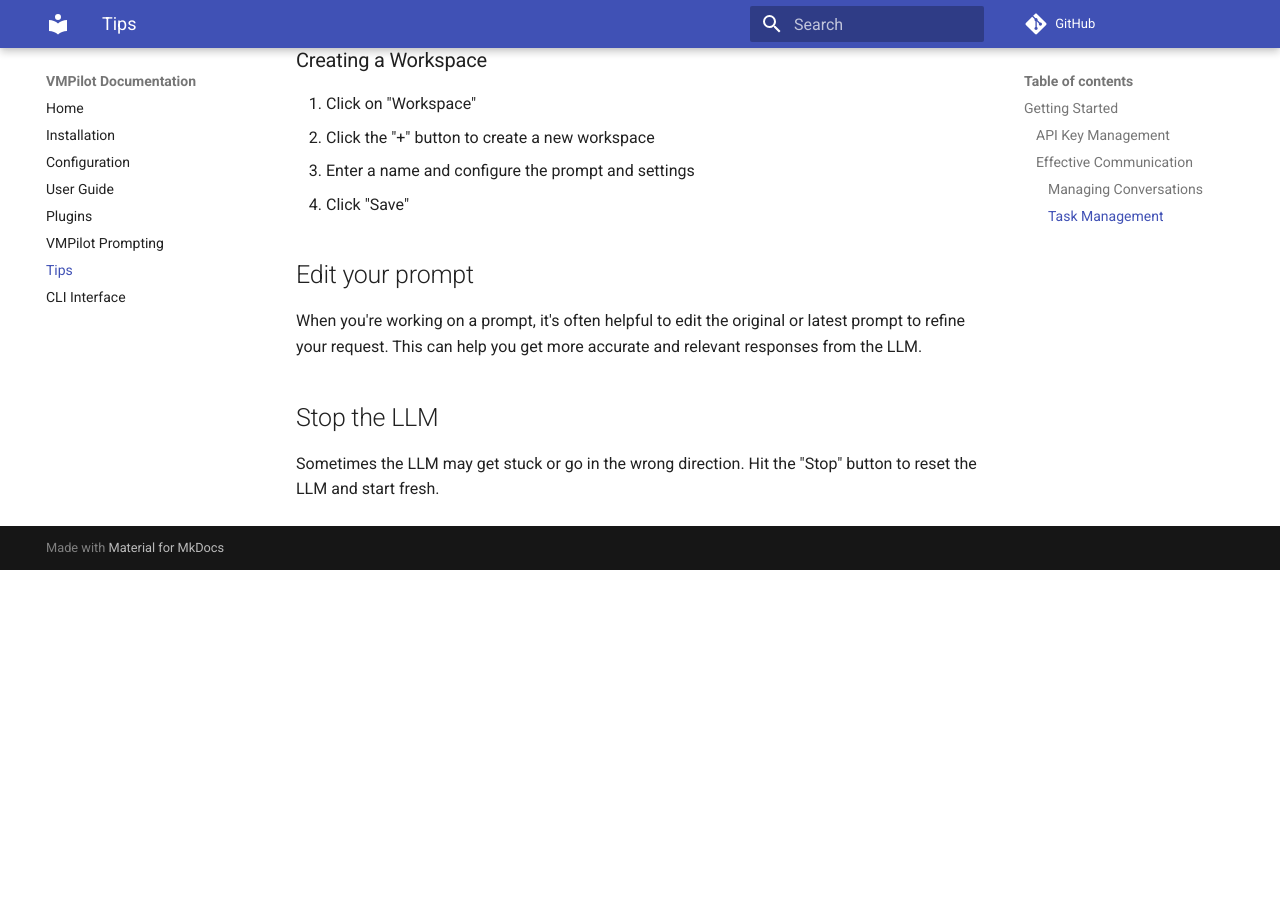
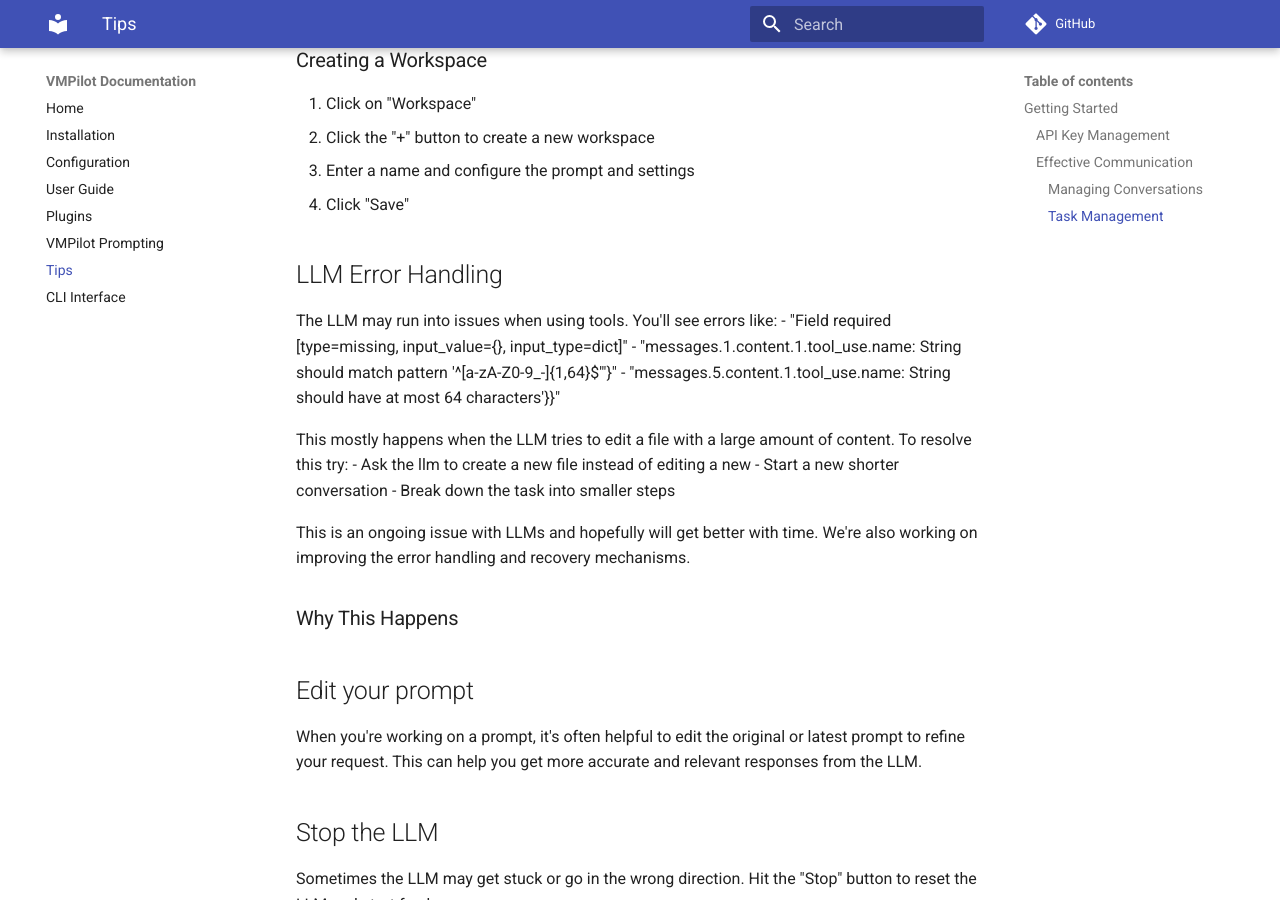
Before and after one commit to drorm/vmpilot, an MkDocs documentation site: the page built from docs/source/tips.md, in a window 1280 px wide and 900 px high, scrolled down 938 px. Built offline with MkDocs 1.6.1 and Material for MkDocs 9.7.7, drawn with Linux system fonts in a browser that asks for light colours; comment, search, counter and statistics services are not loaded; before the commit the page ends 1508 px from its top, so only the background shows below that.

Commit message:
Add section on LLM error handling to tips.md and introduce new.md file

```diff
--- a/docs/source/tips.md
+++ b/docs/source/tips.md
@@ -47,6 +47,22 @@ When setting up a workspace prompt, include:
 3. Enter a name and configure the prompt and settings
 4. Click "Save"
 
+## LLM Error Handling
+
+The LLM may run into issues when using tools. You'll see errors like:
+- "Field required [type=missing, input_value={}, input_type=dict]"
+- "messages.1.content.1.tool_use.name: String should match pattern '^[a-zA-Z0-9_-]{1,64}$'"}"
+- "messages.5.content.1.tool_use.name: String should have at most 64 characters'}}"
+
+This mostly happens when the LLM tries to edit a file with a large amount of content. To resolve this try:
+- Ask the llm to create a new file instead of editing a new
+- Start a new shorter conversation
+- Break down the task into smaller steps
+
+This is an ongoing issue with LLMs and hopefully will get better with time. We're also working on improving the error handling and recovery mechanisms.
+
+### Why This Happens
+
 ## Edit your prompt
 
 When you're working on a prompt, it's often helpful to edit the original or latest prompt to refine your request. This can help you get more accurate and relevant responses from the LLM.
```
